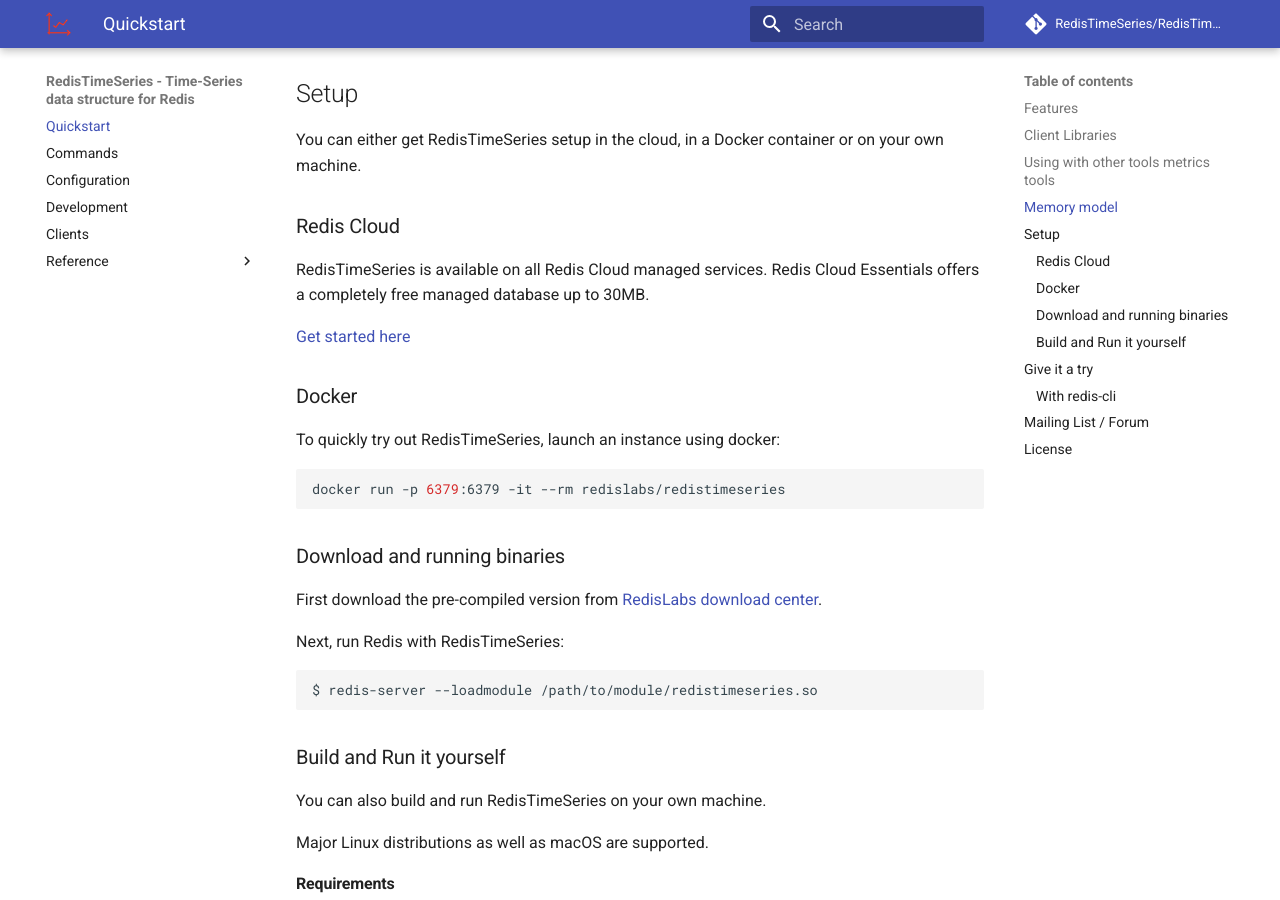
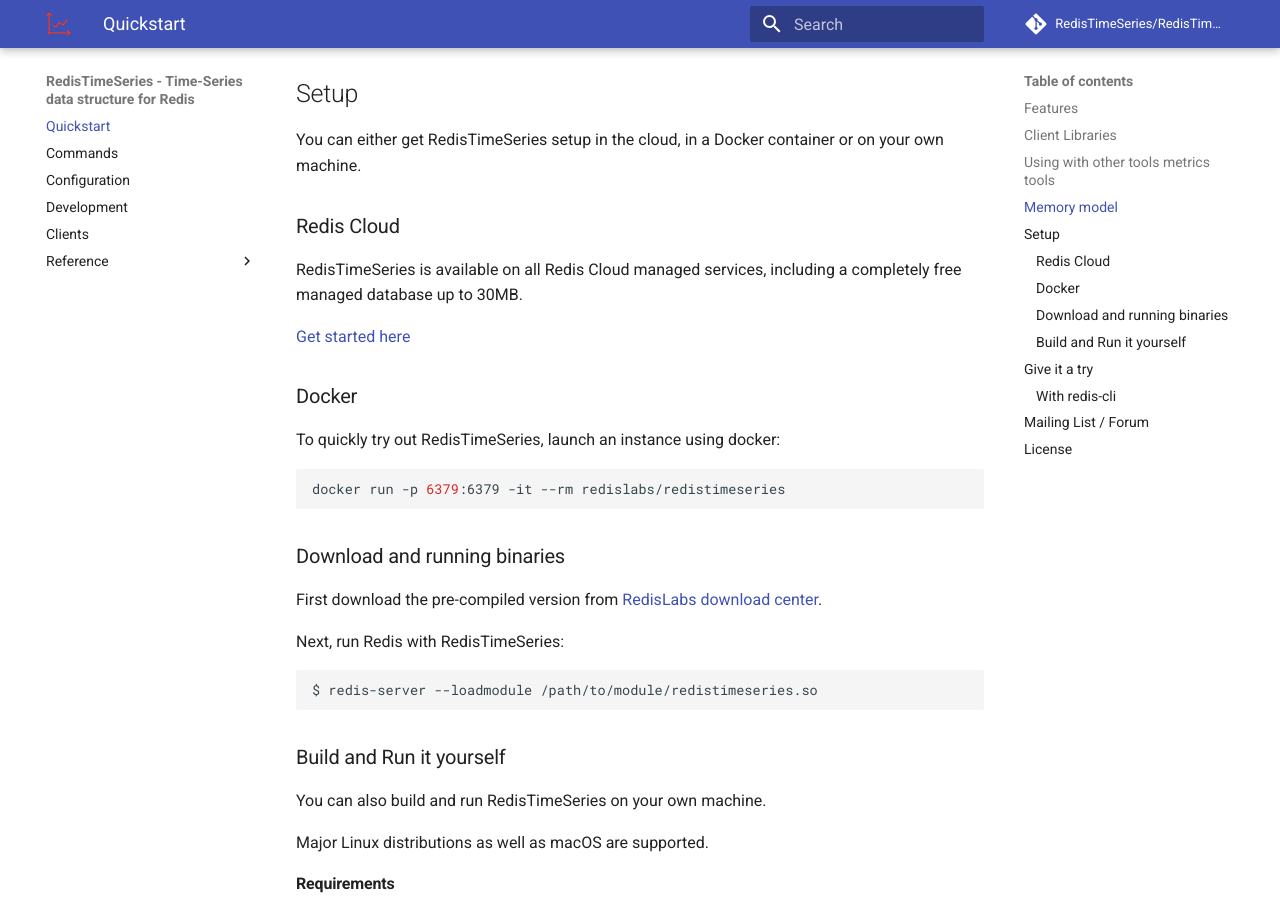
Before and after one commit to RedisTimeSeries/RedisTimeSeries, an MkDocs documentation site: the page built from docs/index.md, in a window 1280 px wide and 900 px high, scrolled down 1433 px. Built offline with MkDocs 1.6.1 and Material for MkDocs 9.7.7, drawn with Linux system fonts in a browser that asks for light colours; comment, search, counter and statistics services are not loaded.

Commit message:
Updated Redis Cloud Section (#674)
* Updated Redis Cloud Section

Redis Cloud section should be updated - 'essentials' plans no longer exists. I also changed the link to the 'pricing' page so folks are not only directed to the free model, but can choose from ALL of the plans (potential opportunity to acquire new customers)

* Update index.md

* Update index.md

Co-authored-by: Guy Korland <gkorland@gmail.com>

```diff
--- a/docs/index.md
+++ b/docs/index.md
@@ -45,7 +45,7 @@
 
 ### Redis Cloud
 
-RedisTimeSeries is available on all Redis Cloud managed services. Redis Cloud Essentials offers a completely free managed database up to 30MB.
+RedisTimeSeries is available on all Redis Cloud managed services, including a completely free managed database up to 30MB.
 
 [Get started here](https://redislabs.com/try-free/)
 
```
